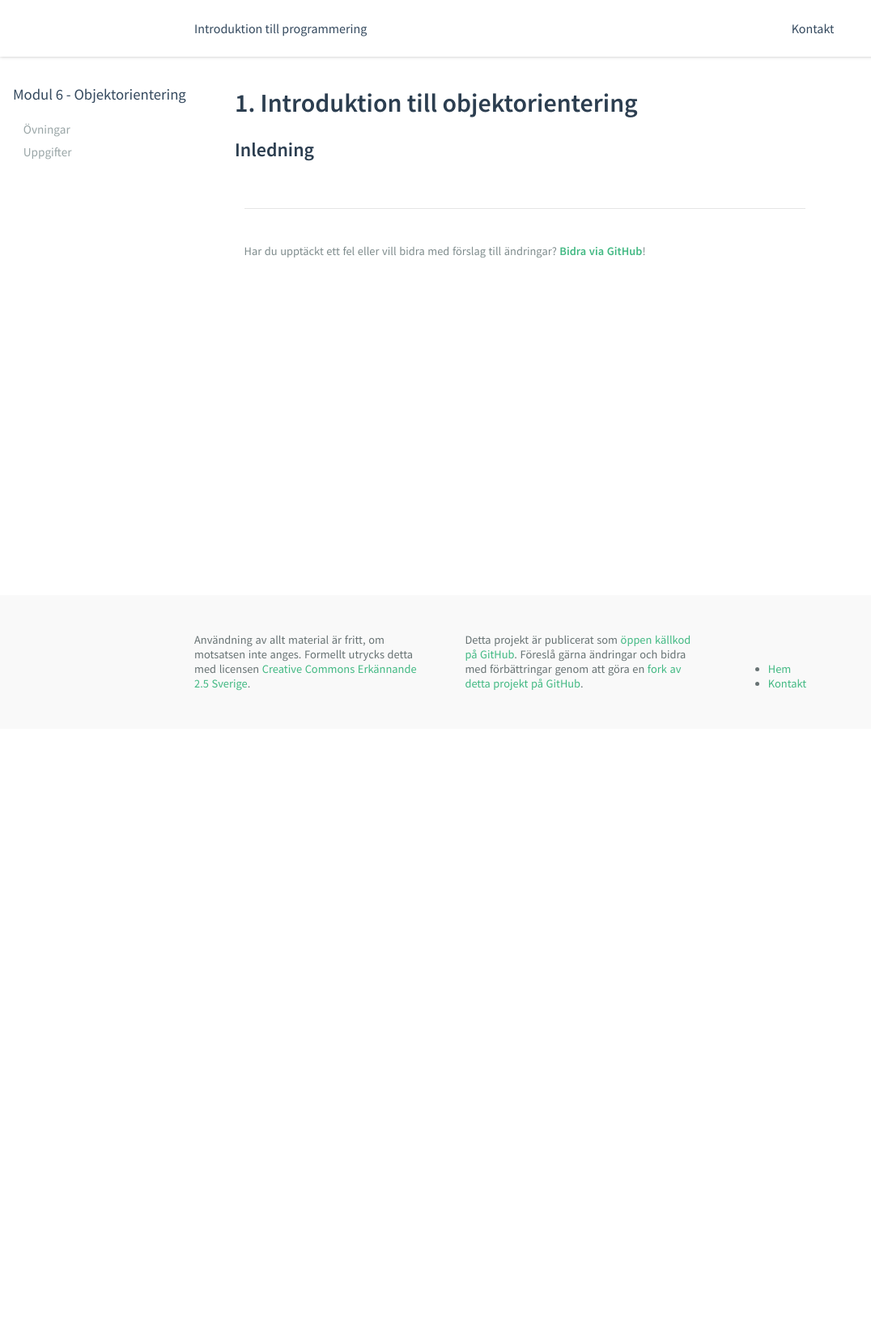
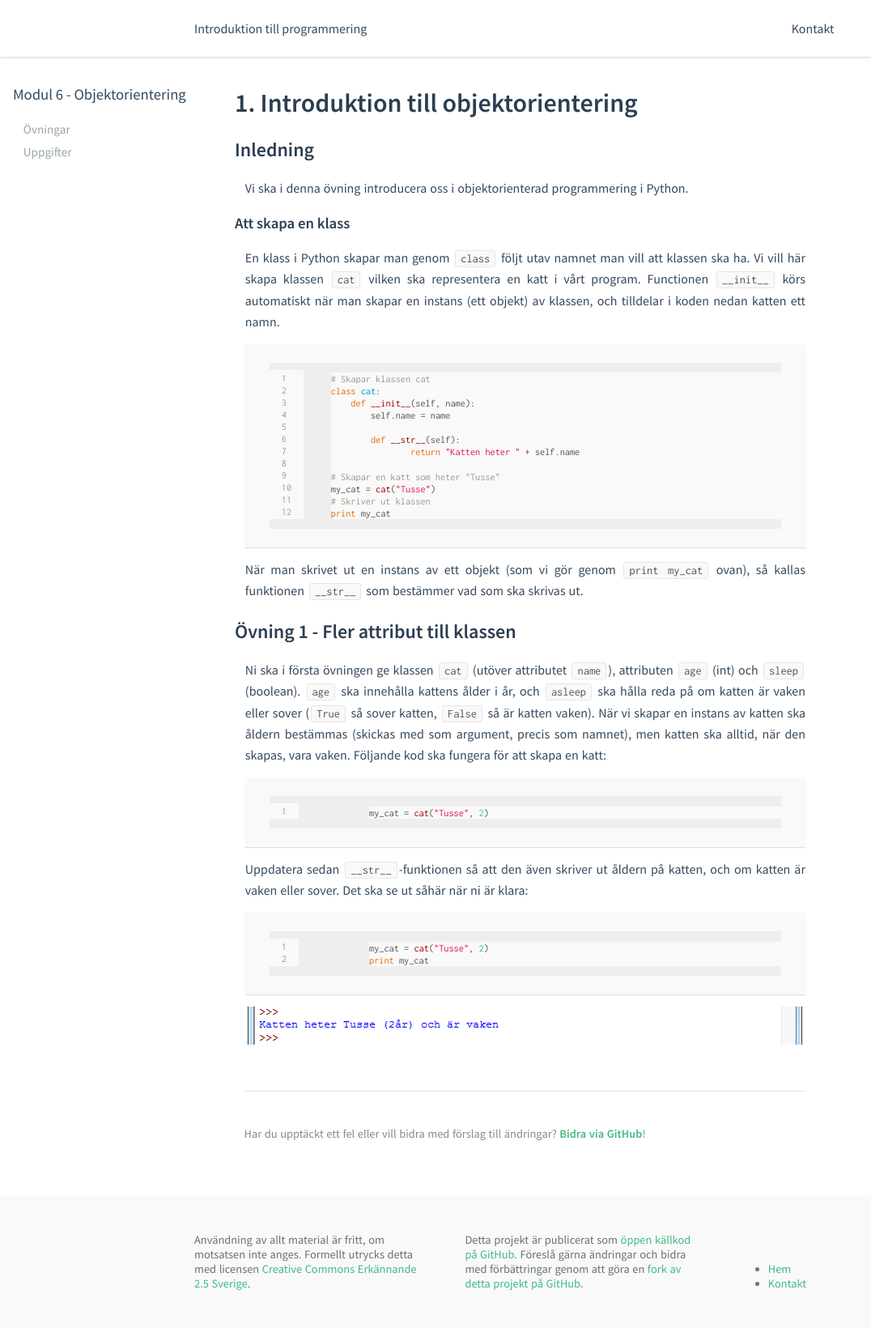
Before and after one commit to mau-dvmt/ia-python, a Jekyll site: the page built from modules/m6/exercises/L01.md, in a window 1280 px wide. Shown: the whole page at 81% size, without its empty margins (0-1076 px from the left). Built offline with Jekyll 4.4.1, drawn with Linux system fonts in a browser that asks for light colours; before the commit the page ends 900 px from its top, so only the background shows below that; some of the changed lines change nothing that is shown.

Commit message:
Module 6 - First exercise

```diff
--- a/modules/m6/exercises/L01.md
+++ b/modules/m6/exercises/L01.md
@@ -8,113 +8,42 @@ code: m6
 
 ## Inledning
 
-<!--
-Vi kommer i den första övningen titta på hur filhantering (läsa från och skriva till filer) fungerar i Python. Att spara undan information i filer är ett enkelt sätt att spara data mer än bara temporärt för en körning.
+Vi ska i denna övning introducera oss i objektorienterad programmering i Python.
 
-### Funktionen `open`
+### Att skapa en klass
 
-För att öppna filer i Python använder man sig utav funktionen `open`. Funktionen tar två argument
-
-1. Vilken fil som ska öppnas/skapas
-2. Hur man vill hantera filen
-	- `r` (read) vi vill läsa från filen
-	- `w` (write) vi vill skriva till filen (tömmer filen först)
-	- `a` (append) vi vill lägga till data i filen
-	- `r+` (read+) vi vill både läsa och skriva till filen
-
-### Att skriva till en textfil
-
-Nedan skapar vi en fil _text.txt_ genom funktionen `open`. Första parametern (`text.txt`) är namnet på filen, den andra parametern (`w`) säger att vi vill skriva till filen.
+En klass i Python skapar man genom `class` följt utav namnet man vill att klassen ska ha. Vi vill här skapa klassen `cat` vilken ska representera en katt i vårt program. Functionen `__init__` körs automatiskt när man skapar en instans (ett objekt) av klassen, och tilldelar i koden nedan katten ett namn.
 
 {% highlight python linenos %}
-# Skapar/öppnar filen "text.txt" för att skriva till den
-text_file = open('text.txt', 'w')
-# Skriver lite text till filen
-text_file.write("Tjoho!\n")
-# Skriver ytterliggare text till filen
-text_file.write("Att skriva till filer är roligt!\n")
-# Avslutar användandet av filen
-text_file.close()
+# Skapar klassen cat
+class cat:
+    def __init__(self, name):
+        self.name = name
+
+	def __str__(self):
+		return "Katten heter " + self.name
+
+# Skapar en katt som heter "Tusse"
+my_cat = cat("Tusse")
+# Skriver ut klassen
+print my_cat
 {% endhighlight %}
 
-__OBS__, om filen redan finns så skrivs tidigare innehåll över. I koden ovan skapar (eller öppnar) vi filen `text.txt` och skriver två rader text till filen. `\n` innebär en radbrytning i textfilen.
+När man skrivet ut en instans av ett objekt (som vi gör genom `print my_cat` ovan), så kallas funktionen `__str__` som bestämmer vad som ska skrivas ut.
 
-### Att läsa från en textfil
+## Övning 1 - Fler attribut till klassen
 
-Nedan öppnar vi en befintlig text-fil och skriv ut dess innehåll. Första parametern (`text.txt`) är namnet på filen vi vill öppna, den andra parametern (`r`) säger att vi vill läsa från filen.
+Ni ska i första övningen ge klassen `cat` (utöver attributet `name`), attributen `age` (int) och `sleep` (boolean). `age` ska innehålla kattens ålder i år, och `asleep` ska hålla reda på om katten är vaken eller sover (`True` så sover katten, `False` så är katten vaken). När vi skapar en instans av katten ska åldern bestämmas (skickas med som argument, precis som namnet), men katten ska alltid, när den skapas, vara vaken. Följande kod ska fungera för att skapa en katt:
 
 {% highlight python linenos %}
-# Öppnar filen "text.txt"
-text_file = open('text.txt', 'r')
-# Skriver ut innehållet från filen
-print text_file.read()
-# Avslutar användandet av filen
-text_file.close()
+my_cat = cat("Tusse", 2)
 {% endhighlight %}
 
-Vi öppnar alltså filen `text.txt` och skriver ut allt innehåll i filen genom funktionen `read()`.
-
-### Att lägga till data i en fil
-
-När man vill skriva till en fil så är det inte alltid som man vill skriva över tidigare innehåll i filen som man gör genom `open("file", "w")`, utan istället lägga till saker i slutet av filen (efter ursprunglig data). Detta göra man på följande sätt:
+Uppdatera sedan `__str__`-funktionen så att den även skriver ut åldern på katten, och om katten är vaken eller sover. Det ska se ut såhär när ni är klara:
 
 {% highlight python linenos %}
-# Öppnar filen "text.txt" för att skriva till den
-text_file = open('text.txt', 'a')
-# Skriver lite mer text
-text_file.write("Här kommer ännu mer text!\n")
-# Avslutar användandet av filen
-text_file.close()
+my_cat = cat("Tusse", 2)
+print my_cat
 {% endhighlight %}
 
----
-
-#### Testkör kodexemplen ovan - testa att ändra lite, lägga till mer text i filerna - hur fungerar det?
-
----
-
-## Övningar
-
-### Övning 1 - Att skriva till en fil
-
-Ni ska nu göra ett program som frågar användaren efter fem bra böcker. Ni ska spara titlarna för dessa fem böckerna i en fil där varje titel hamnar på en ny rad. Text-filen ska nollställas varje gång som programmet körs. Text-filen ska heta `books.txt`. Programmet ska fungera såhär:
-
 ![Idle](images/idle.png)
-
-Och er textfil ska se ut så såhär (med era angivna böcker) efter att ni kört programmet:
-
-![Notepad](images/notepad.png)
-
-Kör sedan programmet några gånger och notera hur innehållet varje gång nollställs - innan ni skriver in era böcker.
-
-### Övning 2 - Att läsa från fil
-
-Vi ska nu bygga ett program som läser från filen som ni skapade ovan. Alltså ska ni skriva ett program som skriver ut innehållet från filen `books.txt`. Det ska se ut på följande sätt:
-
-![Idle](images/idle2.png)
-
-När ni lyckats med att skriva ut allt innehåll i filen så vill vi specificera utskriften till:
-
-![Idle](images/idle3.png)
-
-Vi vill alltså skriva ut nummer för varje bok (varje rad i filen) för att snygga till utskriften. Tänk på att det som läses ut från filen är en text-sträng, och vi kan använda funktionen `split` för att dela upp den vid varje radbrytning `\n` (vid varje bok). Något i stil med:
-
-{% highlight python linenos %}
-text_file = open('books.txt', 'r')
-books =  text_file.read().split("\n")
-{% endhighlight %}
-
-### Övning 3 - Att skriva ytterligare information till en fil
-
-Vi ska nu skriva ett program som användare sig utav samma textfil som tidigare (`books.txt`), men nu ger användaren att lägga till en film i taget. Programmet ska genom en `while`-iteration fråga användaren (när användaren lagt till en bok) om denna vill lägga till ytterligare en bok. Detta tills användaren svarar "nej".
-
-![Idle](images/idle4.png)
-
-### Övning 4 - Att ta radera från en fil
-
-I sista övningen ska vi ge användaren möjlighet att ta bort en bok ur samlingen - alltså ta bort en rad från filen. Det ska fungera på följande sätt:
-
-![Idle](images/idle5.png)
-
-__Tips:__ En idé kan vara att läsa in alla böckerna från textfilen i en lista (m.h.a. funktionen `split()`), och sedan gå igenom listan och ta bort den titel som användaren angav. När det är klart skriver ni sedan kvarvarande böckerna i listan till filen igen.
--->
```
Also changed, not shown: modules/m6/exercises/images/idle.png (added).
